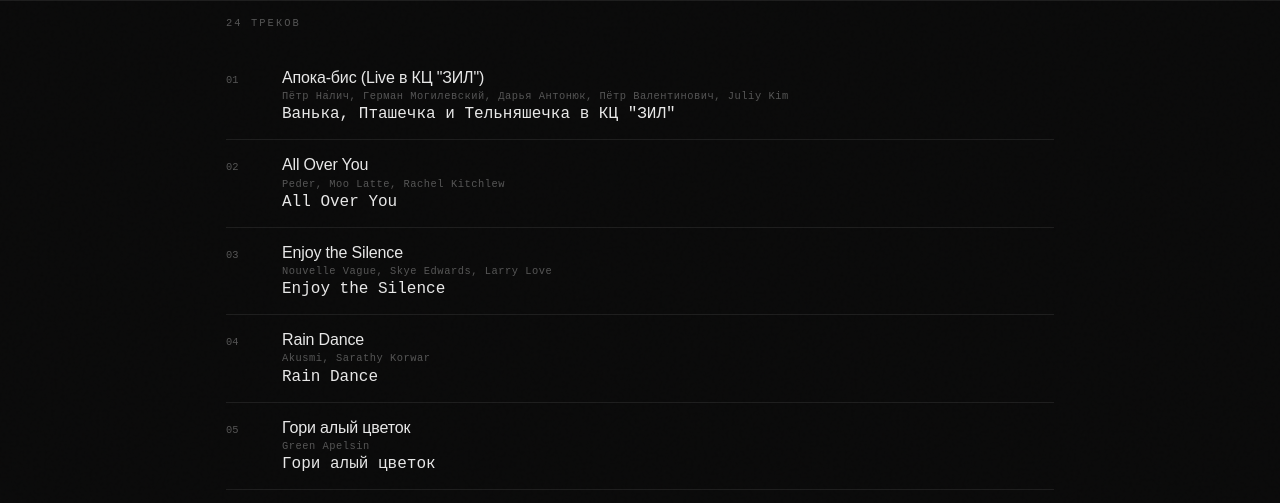
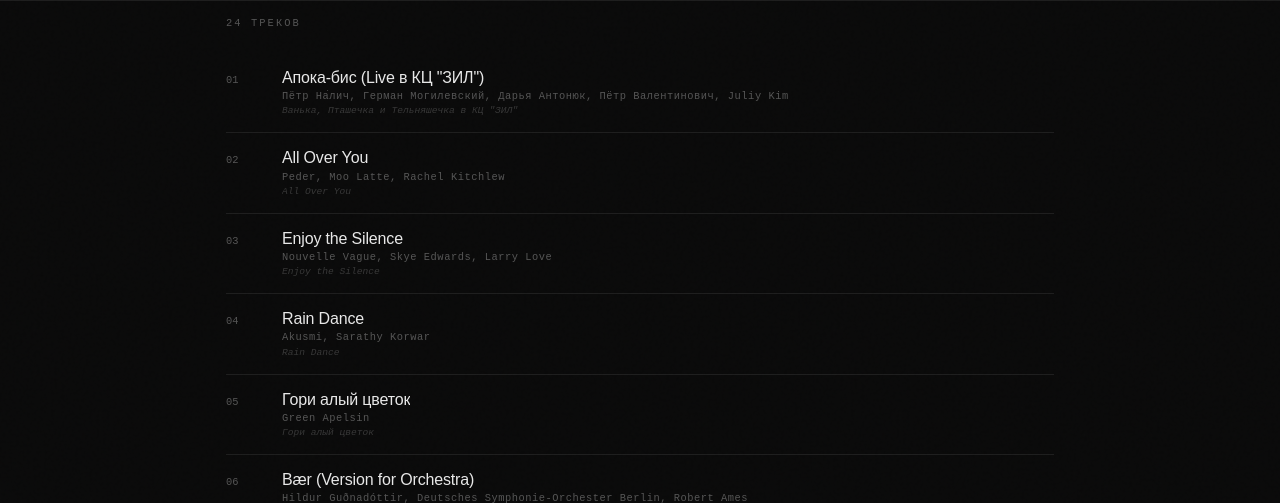
Before and after one commit to punketieren/radar, a plain HTML site: page index.html in a window 1280 px wide. Shown: the part 236-739 px from the top of the page. Drawn offline with Linux system fonts and the light colour scheme; a web font is replaced by a local one.

Commit message:
Update styles.css

```diff
--- a/styles.css
+++ b/styles.css
@@ -152,6 +152,16 @@
       text-overflow: ellipsis;
     }
 
+    .album {
+      font-size: 0.6rem;
+      color: var(--muted);
+      opacity: 0.6;
+      font-style: italic;
+      white-space: nowrap;
+      overflow: hidden;
+      text-overflow: ellipsis;
+    }
+
     footer {
       text-align: center;
       padding: 3rem 2rem;
```
